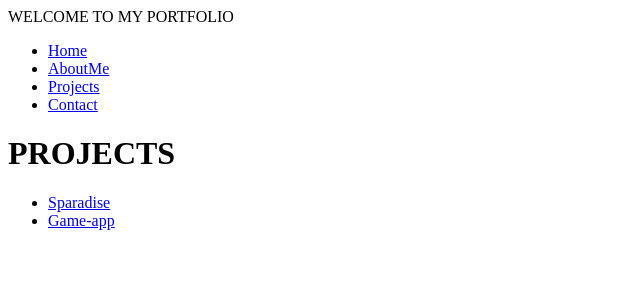
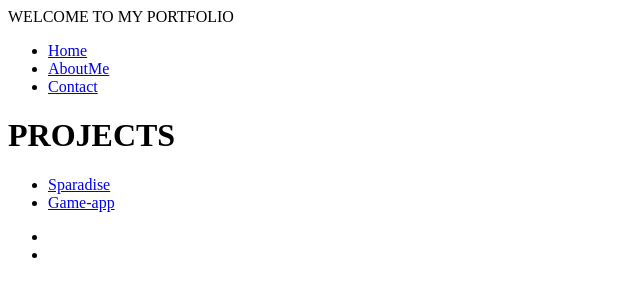
Before and after one commit to snezanakg/Assignment-lesson-19--Portfolio--, a plain HTML site: page pages/projects.html in a window 1280 px wide. Shown: the whole page, without its empty margins (0-640 px from the left). Drawn offline with nearby package versions, Linux system fonts and the light colour scheme; files that its build step writes are made by us from their sources.

Commit message:
project page updated

```diff
--- a/pages/projects.html
+++ b/pages/projects.html
@@ -13,7 +13,6 @@
            <ul class="nav-list">
                <li><a href="index.html">Home</a></li>
                <li><a href="pages/about.html">AboutMe</a></li>
-               <li><a href="pages/projects.html">Projects</a></li>
                <li><a href="pages/contact.html">Contact</a></li>
               </ul>
               <div class="burger">
@@ -28,5 +27,10 @@
         <li><a href="https://github.com/hannaostlund/game-app.git">Game-app</a></li>
 
     </ul>
+    <footer>
+    <div class="social-media-icons">
+        <ul>
+            <li><a href="https://github.com/snezanakg "><i class="fab fa-github"></i></a></li>
+            <li><a href="https://www.linkedin.com/in/snezana-kragujevac-a03693102?lipi=urn%3Ali%3Apage%3Ad_flagship3_profile_view_base_contact_details%3BnvC094I7QDSixmbKvj5oOA%3D%3D"><i class="fab fa-linkedin-in"></i></a></li>
 </body>
 </html>
```
Also changed, not shown: index.html (+3 -3 lines), images/1517044287687.jpg (added), style/contact.css (added), style/contact.scss (added).
